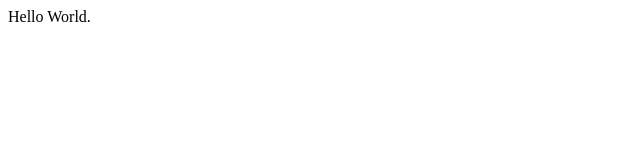
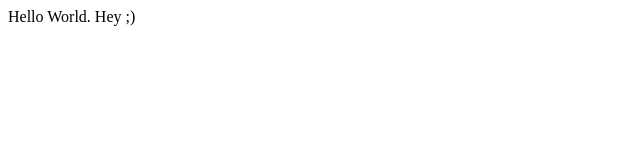
Before and after one commit to CLNMR/Kommunikationstool-MTCK, a plain HTML site: page index.html in a window 1280 px wide. Shown: the full height of the page, 0-640 px from the left. Drawn offline with Linux system fonts and the light colour scheme.

Commit message:
Slightly changing index.html

```diff
--- a/index.html
+++ b/index.html
@@ -5,5 +5,7 @@
 </head>
 <body>
 Hello World.
+
+Hey ;)
 </body>
 </html>
```
